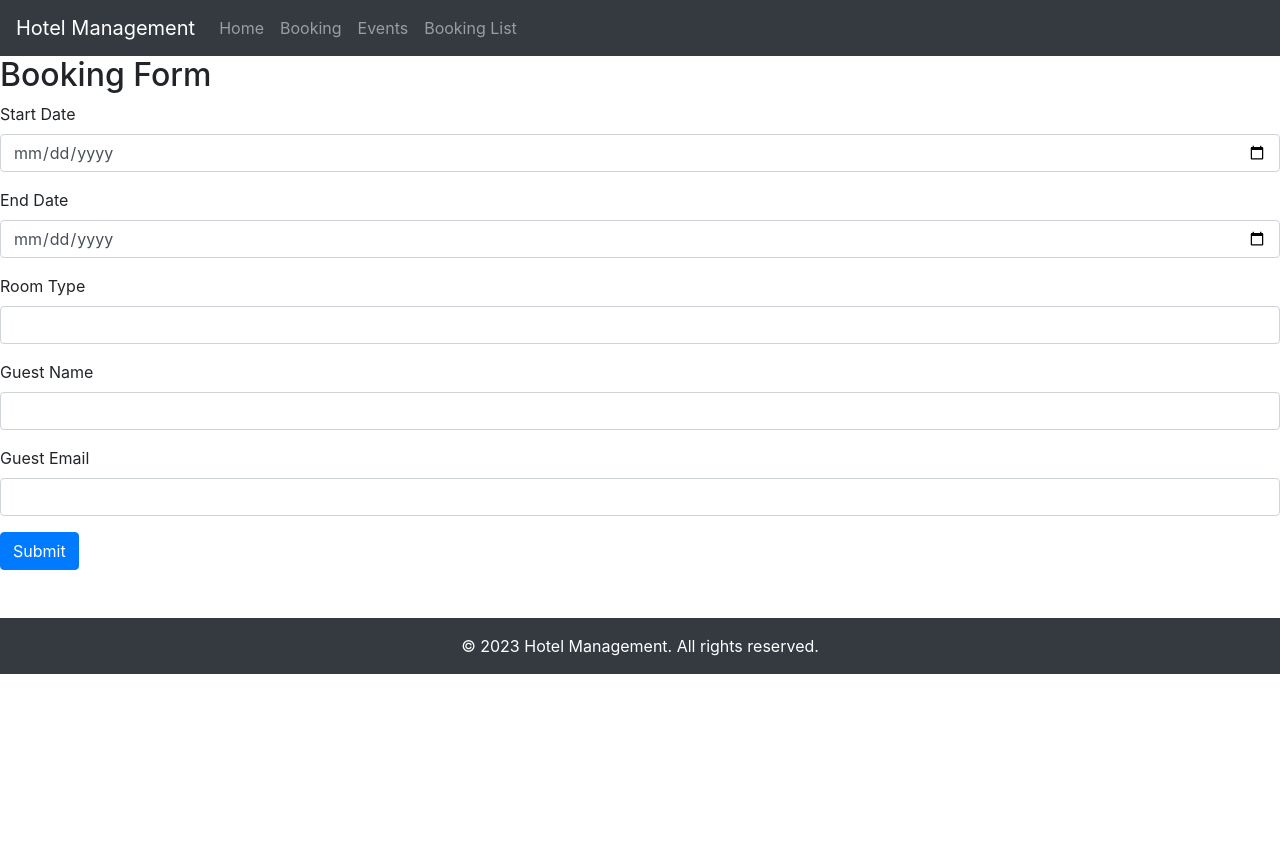
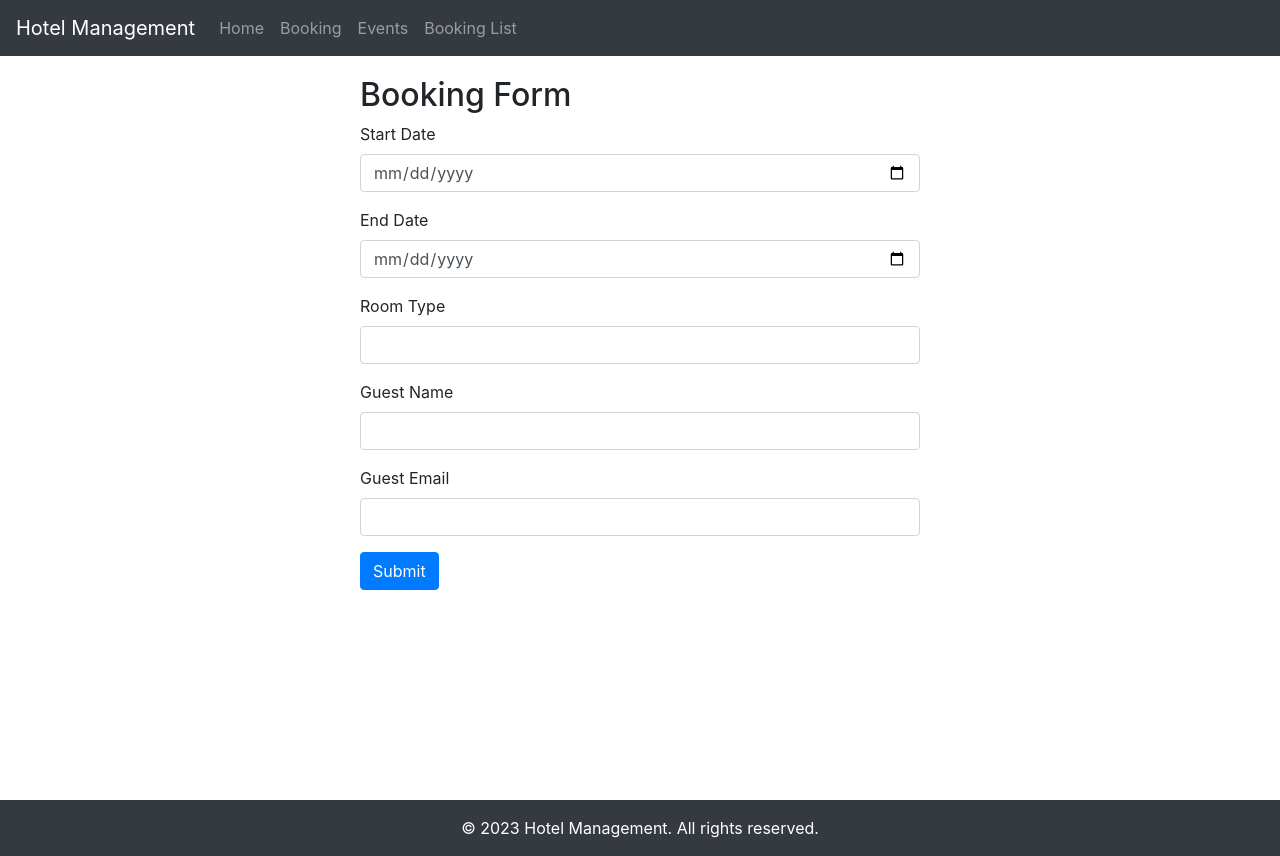
Before and after one commit to ChrisAlexRods/frontend-Hotel-Management, a React (Create React App) app: page /booking in a window 1280 px wide. Before the commit the page ends 800 px from the top, so only its background shows below. Built offline with nearby package versions, Linux system fonts and the light colour scheme.

Commit message:
Fixed footer

```diff
--- a/src/App.js
+++ b/src/App.js
@@ -12,6 +12,7 @@ function App() {
   return (
     <Router>
       <NavbarComponent />
+      <div id="app" style={{ display: 'flex', flexDirection: 'column', minHeight: '100vh' }}>
         <Routes>
           <Route path="/" element={<HomePage />} />
           <Route path="/booking" element={<BookingPage />} />
@@ -19,8 +20,10 @@ function App() {
           <Route path="/booking-list" element={<BookingList />} />
         </Routes>
         <FooterComponent />
+      </div>
     </Router>
   );
 }
 
+
 export default App;
--- a/src/BookingPage.js
+++ b/src/BookingPage.js
@@ -1,4 +1,5 @@
 import { useState } from 'react';
+import './BookingPageStyles.css';
 
 const BookingForm = () => {
   const [bookingData, setBookingData] = useState({
@@ -43,7 +44,9 @@ const BookingForm = () => {
   };
 
   return (
-    <>
+    <main className="booking-page-content">
+      <div className="container">
+        <div className="booking-form-container">
           <h2>Booking Form</h2>
           {success ? (
             <div className="alert alert-success" role="alert">
@@ -110,7 +113,9 @@ const BookingForm = () => {
               Submit
             </button>
           </form>
-    </>
+        </div>
+      </div>
+    </main>
   );
 };
 
--- /dev/null
+++ b/src/BookingPageStyles.css
@@ -0,0 +1,14 @@
+body {
+  background-color: #f5f5dc; /* Light brown background color */
+  min-height: 100vh;
+}
+
+.booking-form-container {
+  max-width: 600px;
+  margin: 0 auto;
+  padding: 20px;
+}
+
+.booking-page-content {
+  flex: 1;
+}
--- a/src/index.css
+++ b/src/index.css
@@ -5,6 +5,16 @@ body {
     sans-serif;
   -webkit-font-smoothing: antialiased;
   -moz-osx-font-smoothing: grayscale;
+  background-color: #f5f5dc;
+  min-height: 100vh;
+  display: grid;
+  grid-template-rows: auto 1fr auto;
+}
+
+#app {
+  display: grid;
+  grid-template-rows: 1fr;
+  grid-row: 2;
 }
 
 code {
```
Lines whose indentation alone changed are shown as unchanged.
